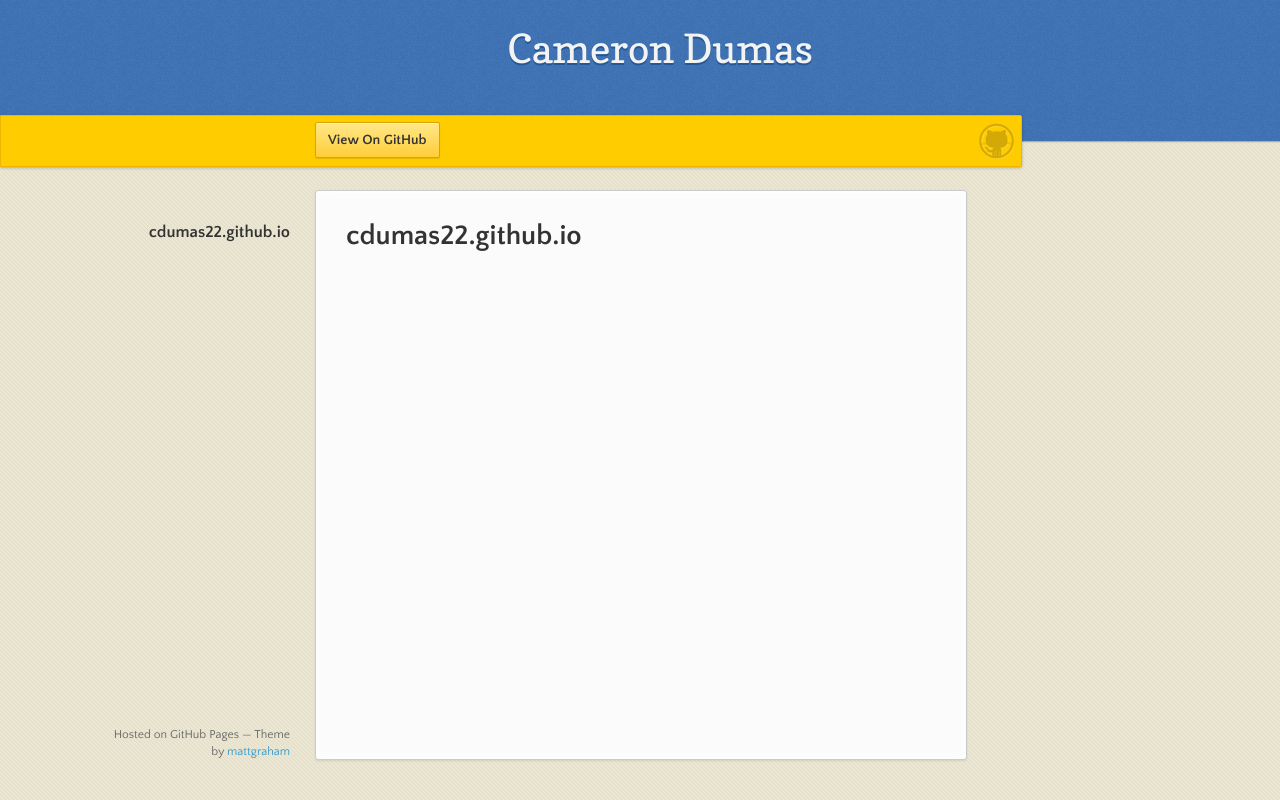
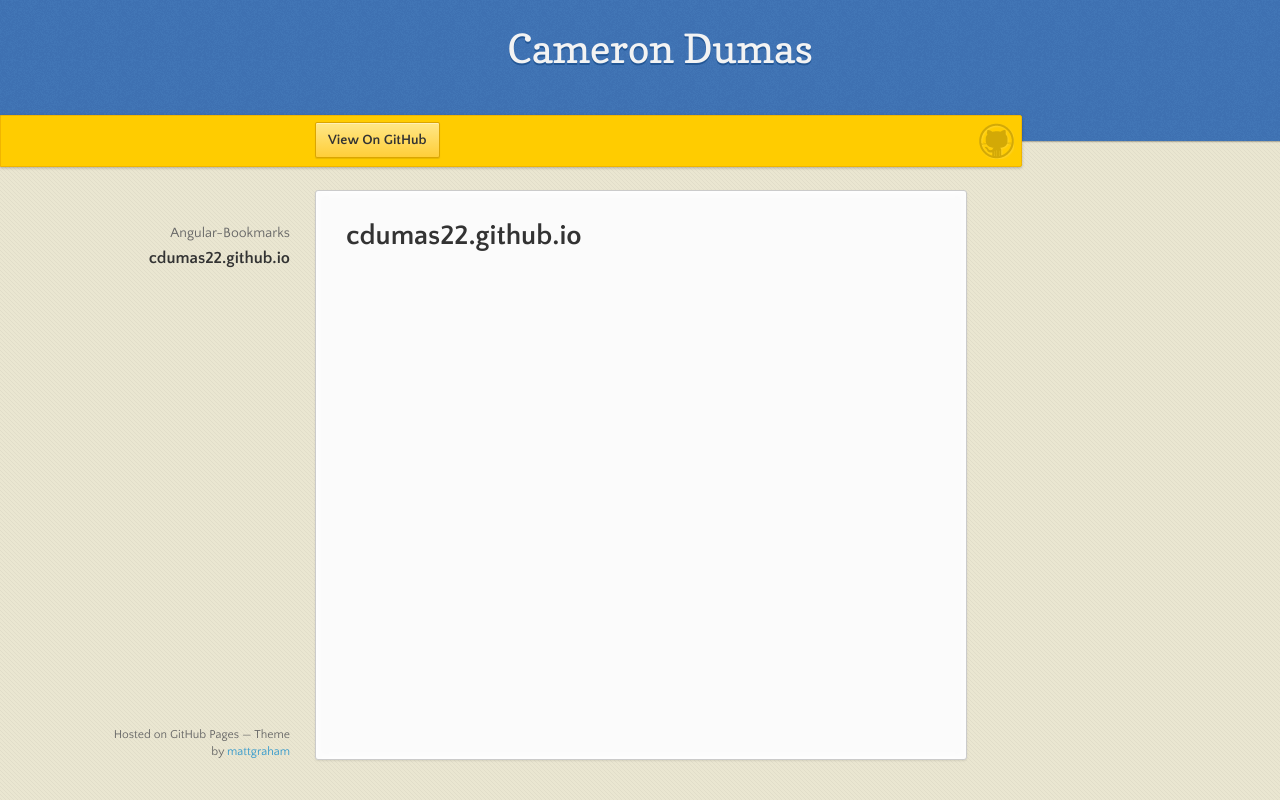
Before and after one commit to cdumas22/cdumas22.github.io, a plain HTML site: page index.html in a window 1280 px wide. Drawn offline with nearby package versions, Linux system fonts and the light colour scheme.

Commit message:
added link to angular-bookmarks

```diff
--- a/index.html
+++ b/index.html
@@ -29,7 +29,8 @@
 
     <div class="wrapper">
       <nav>
-        <ul></ul>
+        <ul>
+            <li><a href="/AngularBookmarks">Angular-Bookmarks</a></li></ul>
       </nav>
       <section>
         <h1>
```
